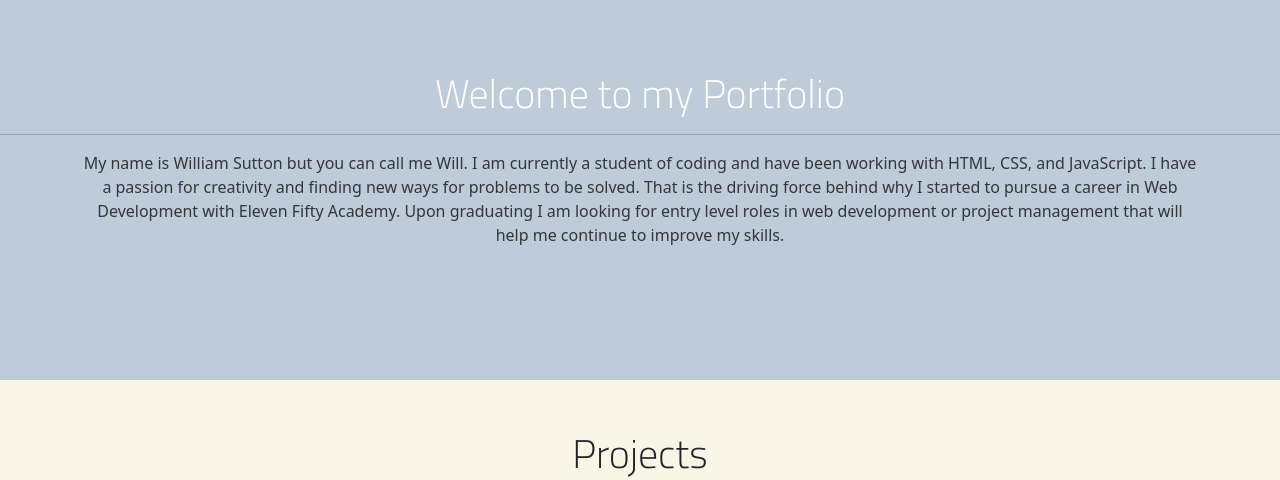
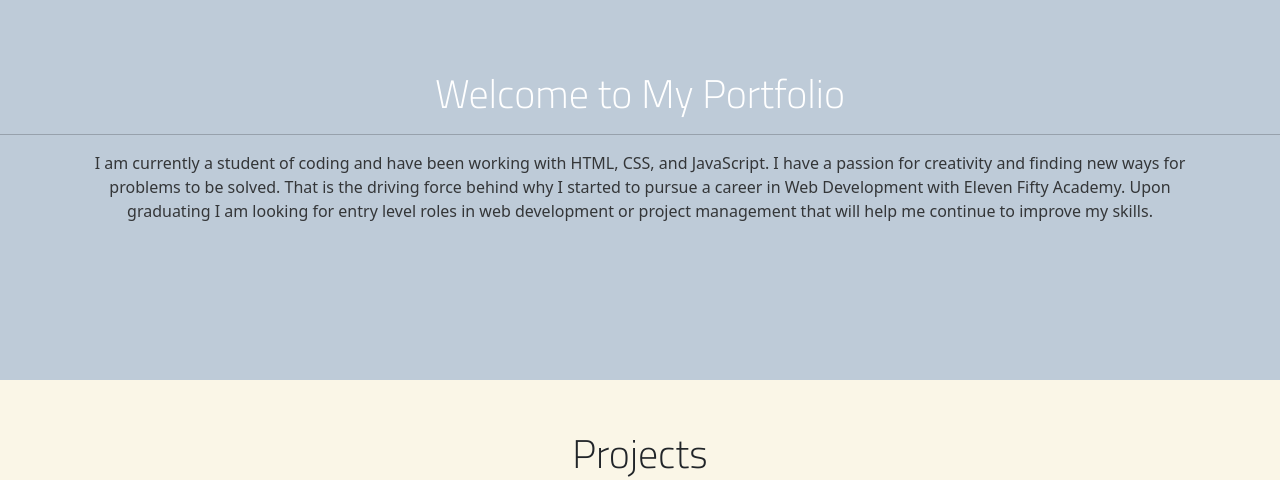
Before and after one commit to wesutton/wesuttonportfolio.github.io, a plain HTML site: page index.html in a window 1280 px wide. Shown: the part 620-1100 px from the top of the page. Drawn offline with nearby package versions, Linux system fonts and the light colour scheme.

Commit message:
changes to about paragraph.

```diff
--- a/index.html
+++ b/index.html
@@ -45,15 +45,12 @@
     </section>
 
     <section id ="about_section">
-           <h1 id = about_me> Welcome to my Portfolio</h1>
+           <h1 id = about_me> Welcome to My Portfolio</h1>
            <hr>
         <div class = "container">
             <div class = "row">
                 <div class = "col">
                     <p id = about_p>
-                        My name is William Sutton but you can call me Will.
-
-
                         I am currently a student of coding and have been working with HTML,
                         CSS, and JavaScript. I have a passion for creativity and finding new
                         ways for problems to be solved. That is the driving force behind why
```
